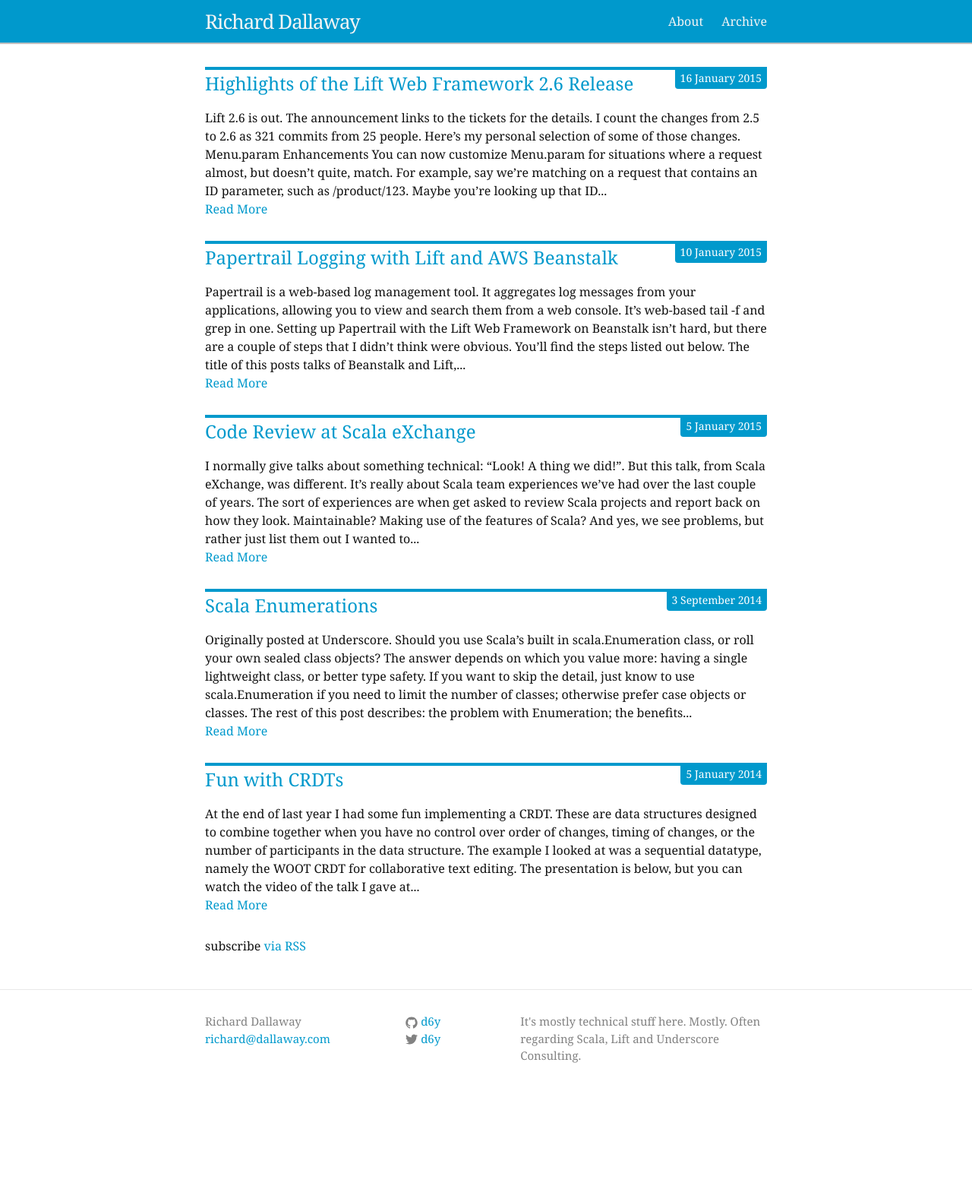
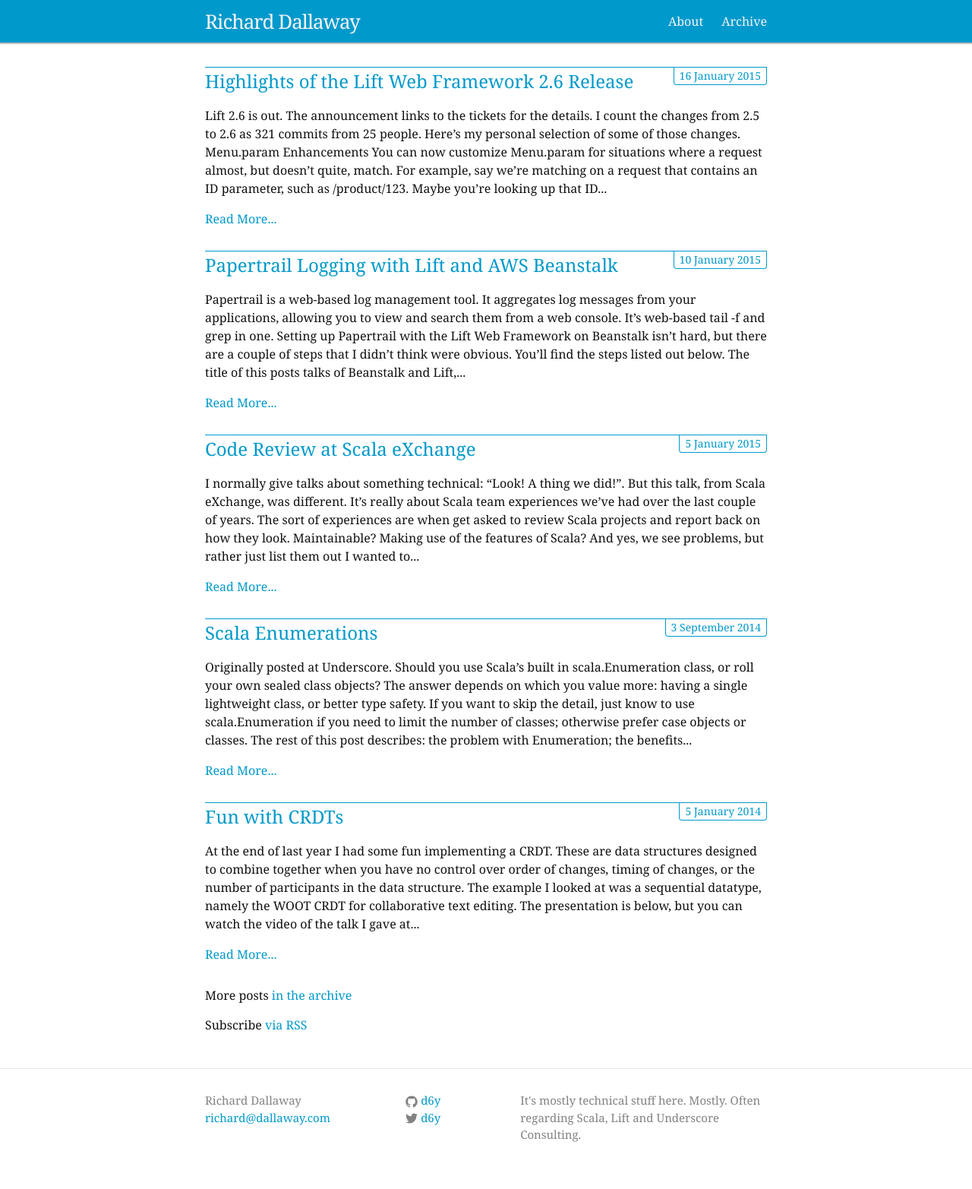
Before and after one commit to d6y/richard.dallaway.com, a Jekyll site: the page built from index.html, in a window 1280 px wide. Shown: the whole page at 76% size. Built offline with Jekyll 4.4.1, drawn with Linux system fonts in a browser that asks for light colours; before the commit the page ends 1461 px from its top, so only the background shows below that.

Commit message:
Rework style and fixed typo

```diff
--- a/_config.yml
+++ b/_config.yml
@@ -9,5 +9,11 @@ url: "http://richard.dallaway.com/" # the base hostname & protocol for your site
 twitter_username: d6y
 github_username:  d6y
 
+defaults:
+  -
+    scope:
+      path: "" # an empty string here means all files in the project
+    values:
+      comments: true
 # Build settings
 markdown: kramdown
--- a/_layouts/post.html
+++ b/_layouts/post.html
@@ -12,4 +12,5 @@ layout: default
     {{ content }}
   </article>
 
+  {% include comment.html %}
 </div>
--- a/_sass/_layout.scss
+++ b/_sass/_layout.scss
@@ -166,6 +166,10 @@ font-weight: bold;
 }
 
 
+.readmore {
+    padding-top:    1em;
+}
+
 /**
  * Page content
  */
@@ -184,18 +188,20 @@ font-weight: bold;
 
     > li {
         margin-bottom: $spacing-unit;
-        border-top: 3pt solid #0099CC;
+        border-top: 1pt solid #0099CC;
     }
 }
 
 .post-meta {
     font-size: $small-font-size;
-    background-color: #0099CC;
+    color: #0099CC;
     float: right;
+    border-bottom: 1pt solid #0099CC;
+    border-left:   1pt solid #0099CC;
+    border-right:  1pt solid #0099CC;
     padding-right: .5em;
     padding-left: .5em;
-    padding-bottom: .25em;
-    color: white;
+    padding-bottom: .1em;
     border-bottom-right-radius: 4px;
     border-bottom-left-radius: 4px;
 }
--- a/index.html
+++ b/index.html
@@ -15,13 +15,15 @@ layout: default
 
       {{ post.content | strip_html | truncatewords:75}}
 
-      <p>
-       <a href="{{ post.url | prepend: site.baseurl }}">Read More</a>
+      <p class="readmore">
+       <a href="{{ post.url | prepend: site.baseurl }}">Read More...</a>
       </p>
       </li>
     {% endfor %}
   </ul>
 
-  <p class="rss-subscribe">subscribe <a href="{{ "/feed.xml" | prepend: site.baseurl }}">via RSS</a></p>
+  <p>More posts <a href="{{ "/archive" | prepend: site.baseurl }}">in the archive</a></p>
+
+  <p class="rss-subscribe">Subscribe <a href="{{ "/rss.xml" | prepend: site.baseurl }}">via RSS</a></p>
 
 </div>
```
Also changed, not shown: _includes/comment.html (added, +17 -0 lines), _posts/2015-01-16-lift-26-release.md (+1 -1 lines).
